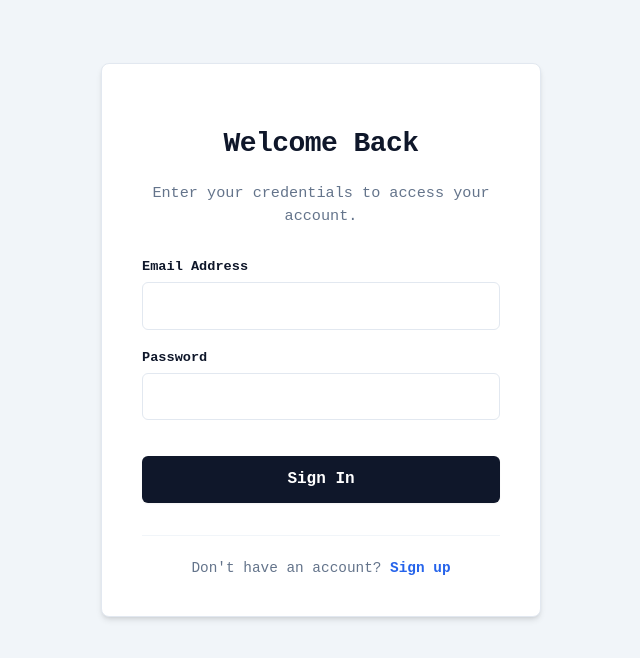
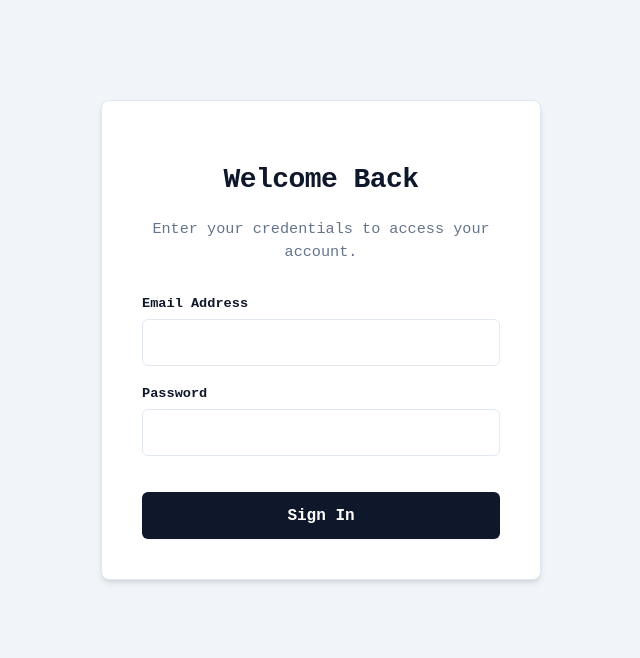
Before and after one commit to noyeosa-obazee/my-blog, a React (Vite) app in the folder frontend-blog-write/: page /login in a window 1280 px wide. Shown: the top 658 px of the page, without its empty margins (319-959 px from the left). Built offline with nearby package versions, Linux system fonts and the light colour scheme; no server answers; a web font is replaced by a local one.

Commit message:
chore: remove sign up import from app jsx in blog write site

```diff
--- a/frontend-blog-write/src/App.jsx
+++ b/frontend-blog-write/src/App.jsx
@@ -11,7 +11,6 @@ import Navbar from "./components/Navbar";
 import Home from "./pages/Home";
 import PostDetail from "./pages/PostDetail";
 import Login from "./pages/Login";
-import Signup from "./pages/Signup";
 import CreatePost from "./pages/PostCreate";
 
 const Layout = () => {
--- a/frontend-blog-write/src/pages/Login.jsx
+++ b/frontend-blog-write/src/pages/Login.jsx
@@ -88,13 +88,6 @@ const Login = () => {
             {loading ? "Signing in..." : "Sign In"}
           </button>
         </form>
-
-        <div className={styles.footer}>
-          Don't have an account?{" "}
-          <Link to="/signup" className={styles.link}>
-            Sign up
-          </Link>
-        </div>
       </div>
     </div>
   );
```
